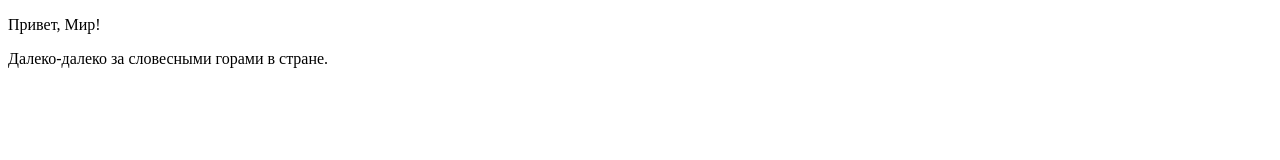
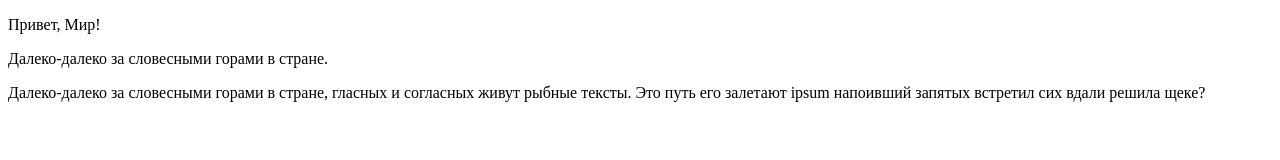
Before and after one commit to BugerDV/test, a plain HTML site: page index.html in a window 1280 px wide. Drawn offline with Linux system fonts and the light colour scheme.

Commit message:
Много Лорем в девелопе

```diff
--- a/index.html
+++ b/index.html
@@ -1,13 +1,17 @@
 <!DOCTYPE html>
 <html lang="en">
-<head>
-    <meta charset="UTF-8">
-    <meta name="viewport" content="width=device-width, initial-scale=1.0">
+  <head>
+    <meta charset="UTF-8" />
+    <meta name="viewport" content="width=device-width, initial-scale=1.0" />
     <title>Document</title>
-</head>
-<body>
+  </head>
+  <body>
     <p>Привет, Мир!</p>
     <p>Далеко-далеко за словесными горами в стране.</p>
-    <p></p>
-</body>
+    <p>
+      Далеко-далеко за словесными горами в стране, гласных и согласных живут
+      рыбные тексты. Это путь его залетают ipsum напоивший запятых встретил сих
+      вдали решила щеке?
+    </p>
+  </body>
 </html>
```
